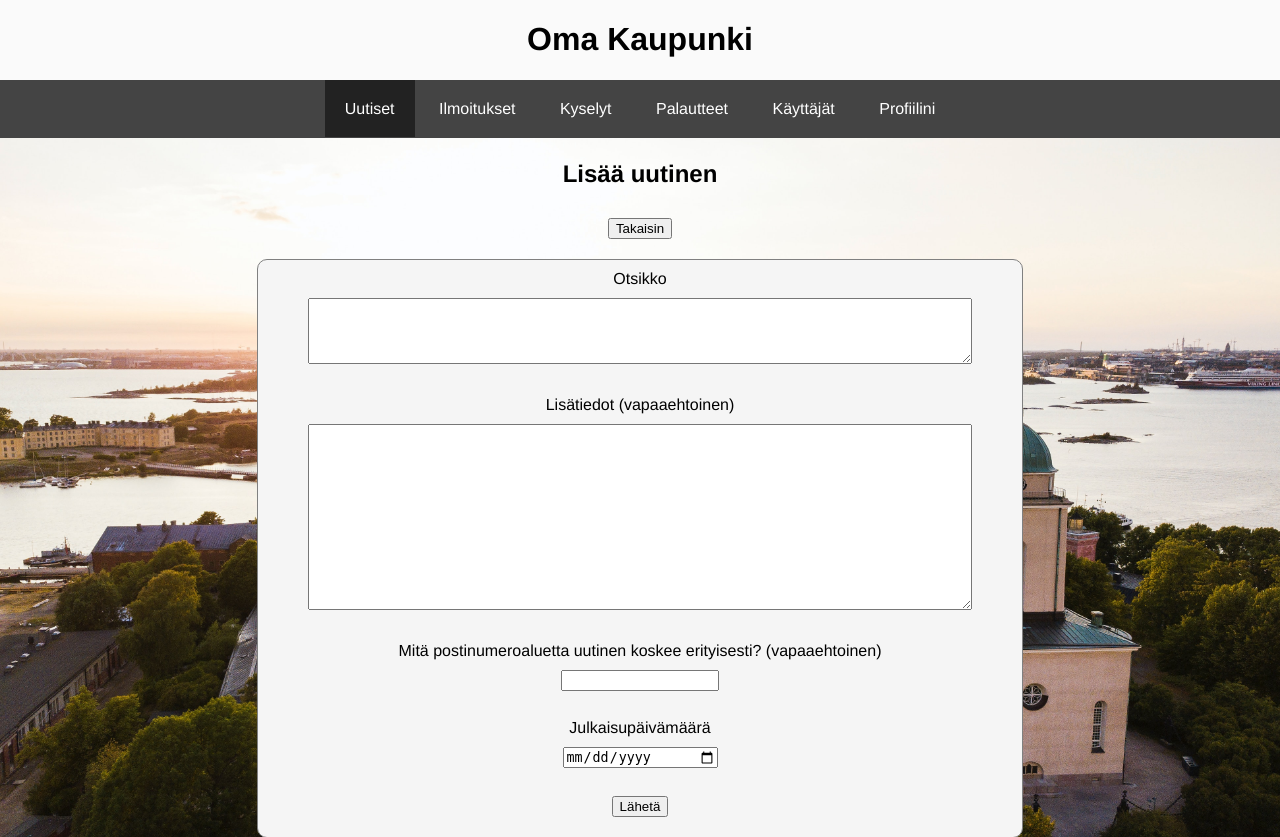
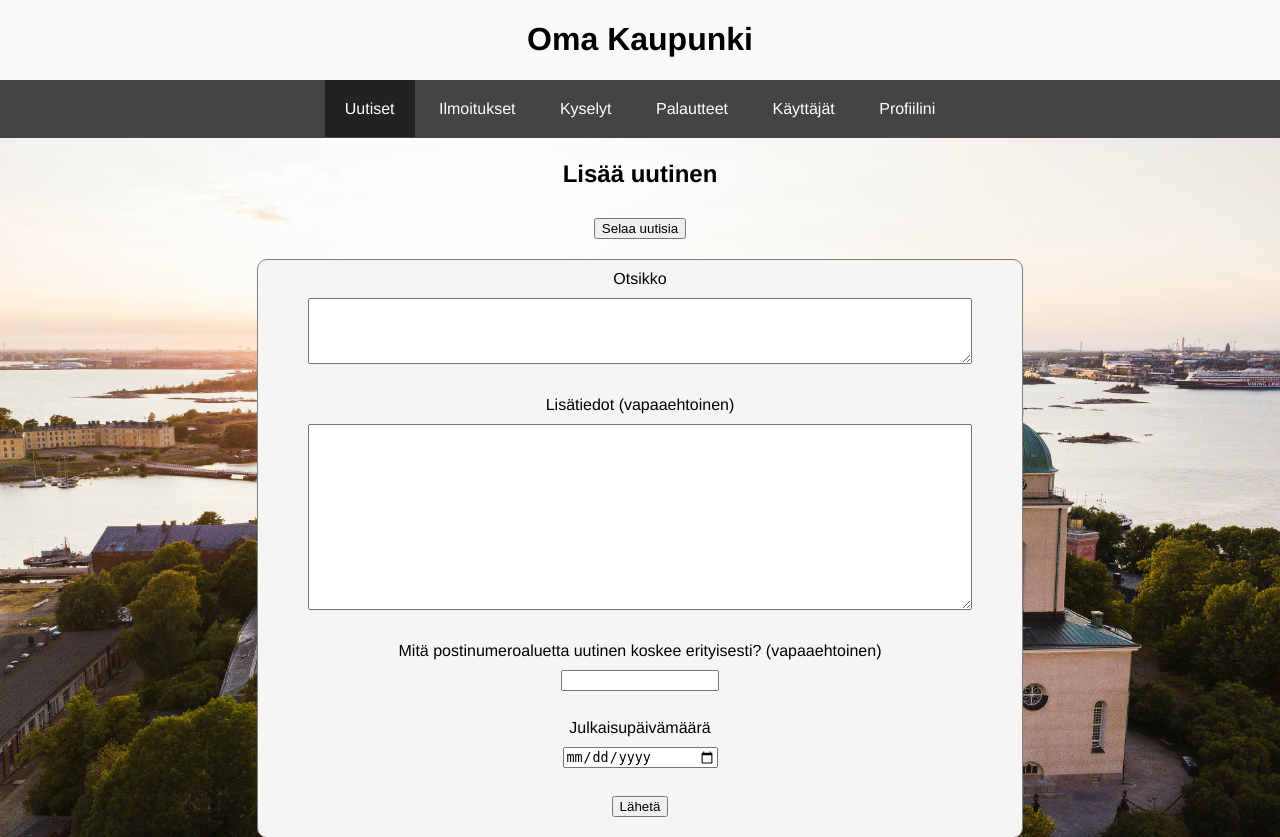
Before and after one commit to samushka13/web-app-project, a Flask app: page /add_news in a window 1280 px wide. Shown: the top 837 px of the page. Run offline with Flask 3, Linux system fonts and the light colour scheme; the visitor is signed in with stand-in values (Sample User, id 1).

Commit message:
Updated nav button texts.

```diff
--- a/templates/add_news.html
+++ b/templates/add_news.html
@@ -9,7 +9,7 @@
 {% if session.is_admin %}
 
 <form action="/browse_news">
-    <input class="input" type="submit" value="Takaisin" />
+    <input class="input" type="submit" value="Selaa uutisia" />
 </form>
 
 {% endif %}
--- a/templates/add_notice.html
+++ b/templates/add_notice.html
@@ -7,7 +7,7 @@
 <h2>Lisää ilmoitus</h2>
 
 <form action="/browse_notices">
-    <input class="input" type="submit" value="Takaisin" />
+    <input class="input" type="submit" value="Selaa ilmoituksia" />
 </form>
 
 <div class="content form">
--- a/templates/add_poll.html
+++ b/templates/add_poll.html
@@ -7,7 +7,7 @@
 <h2>Lisää kysely</h2>
 
 <form action="/browse_polls">
-    <input class="input" type="submit" value="Takaisin" />
+    <input class="input" type="submit" value="Selaa kyselyitä" />
 </form>
 
 {% if session.is_admin %}
```
